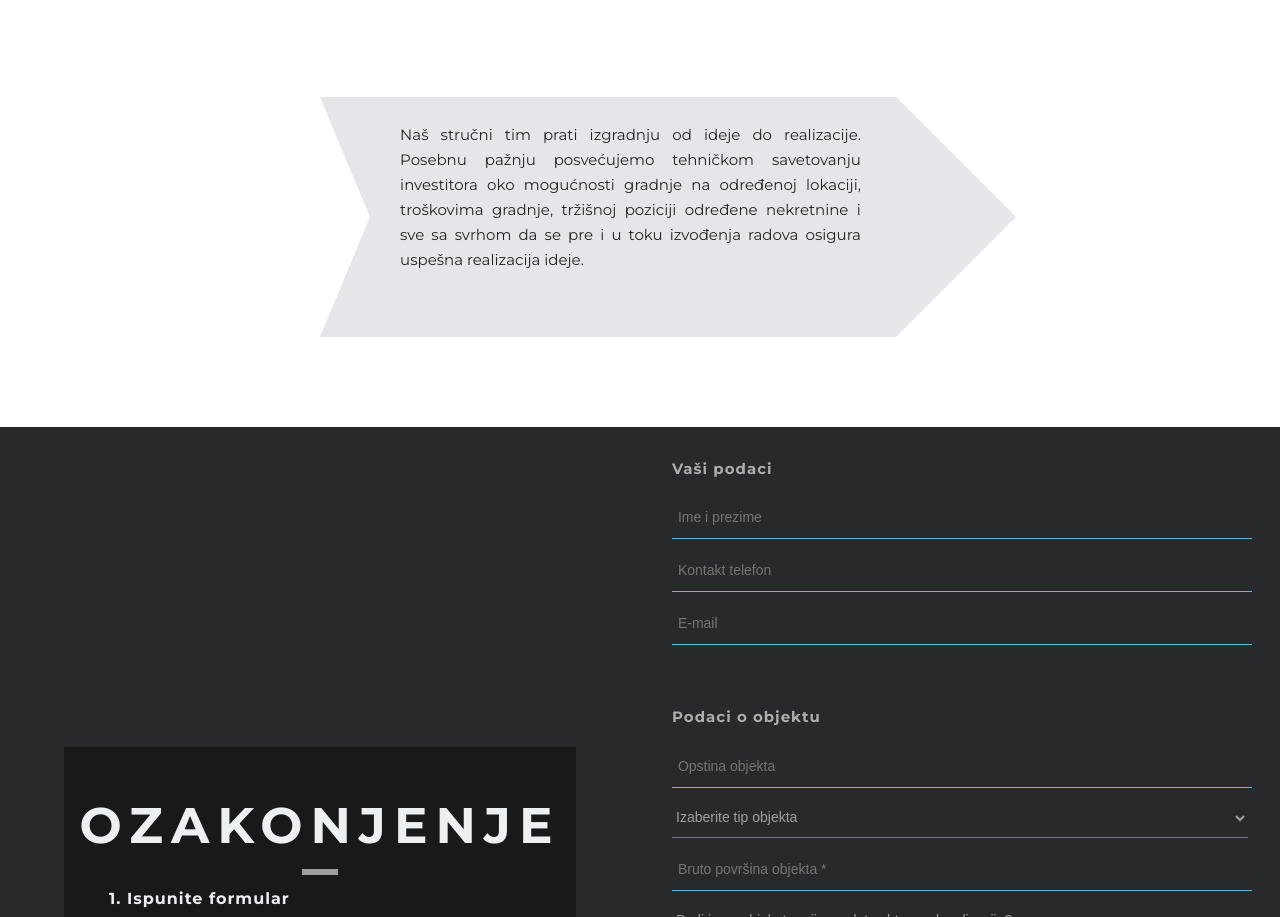
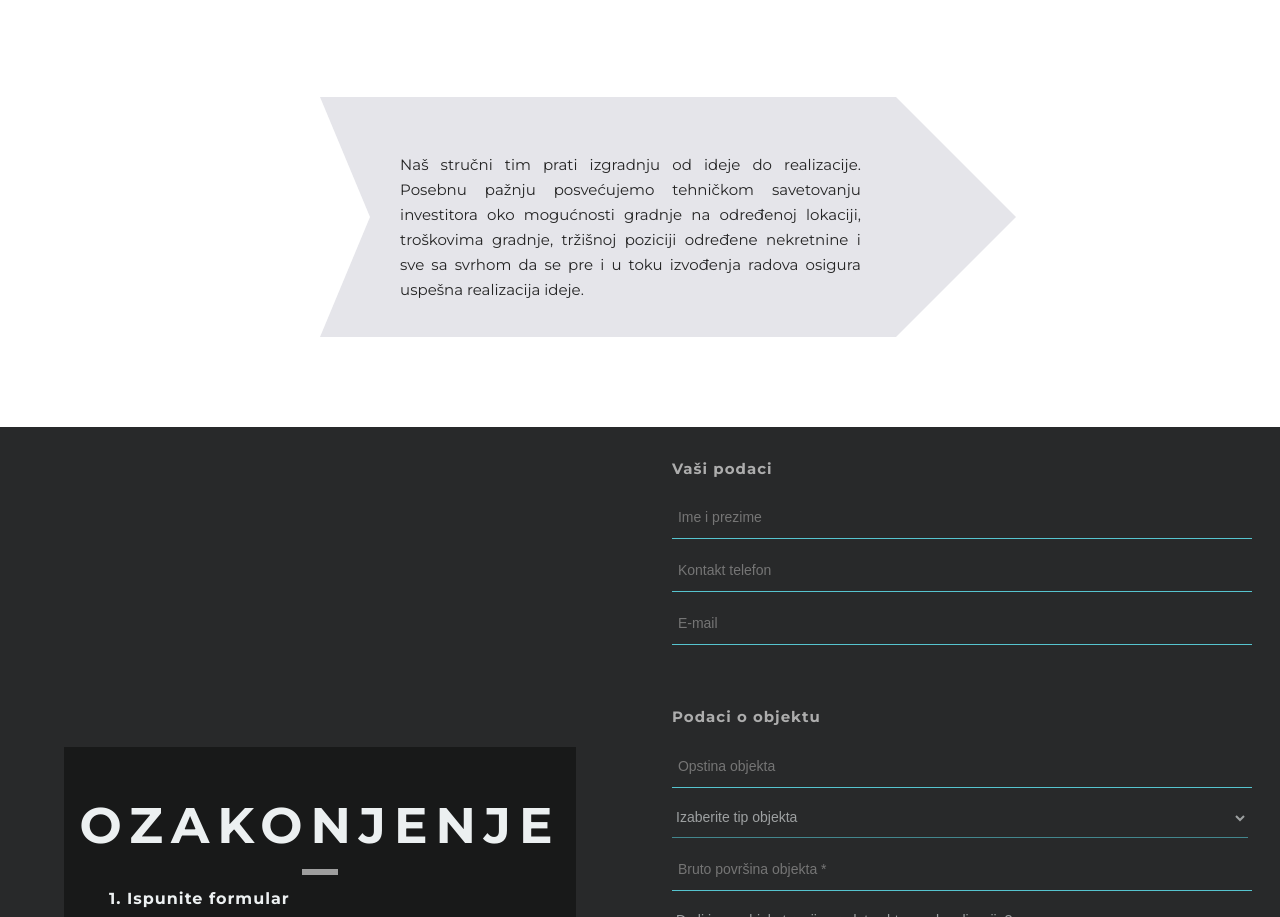
Before and after one commit to sanjasantrac/asonepage1, a plain HTML site: page index.html in a window 1280 px wide. Shown: the part 1788-2705 px from the top of the page. Drawn offline with nearby package versions, Linux system fonts and the light colour scheme; grey boxes are pictures that could not be loaded; a web font is replaced by a local one.

Commit message:
Update asplan.css

```diff
--- a/css/asplan.css
+++ b/css/asplan.css
@@ -770,7 +770,8 @@ button{
 	font-size: 50px;
 	letter-spacing: 8px;
 }
-
+	.services-text p{
+		margin-top:50px;
 }
 
 @media only screen and (min-width: 1500px){
```
